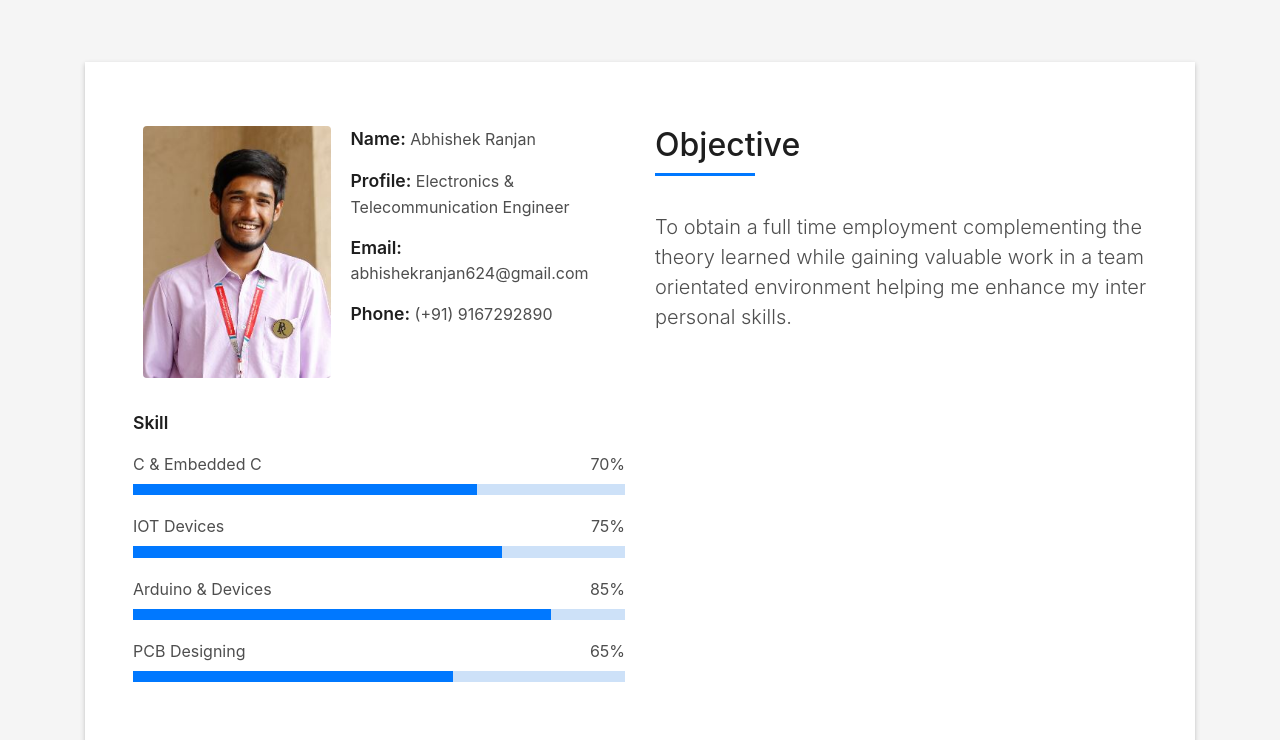
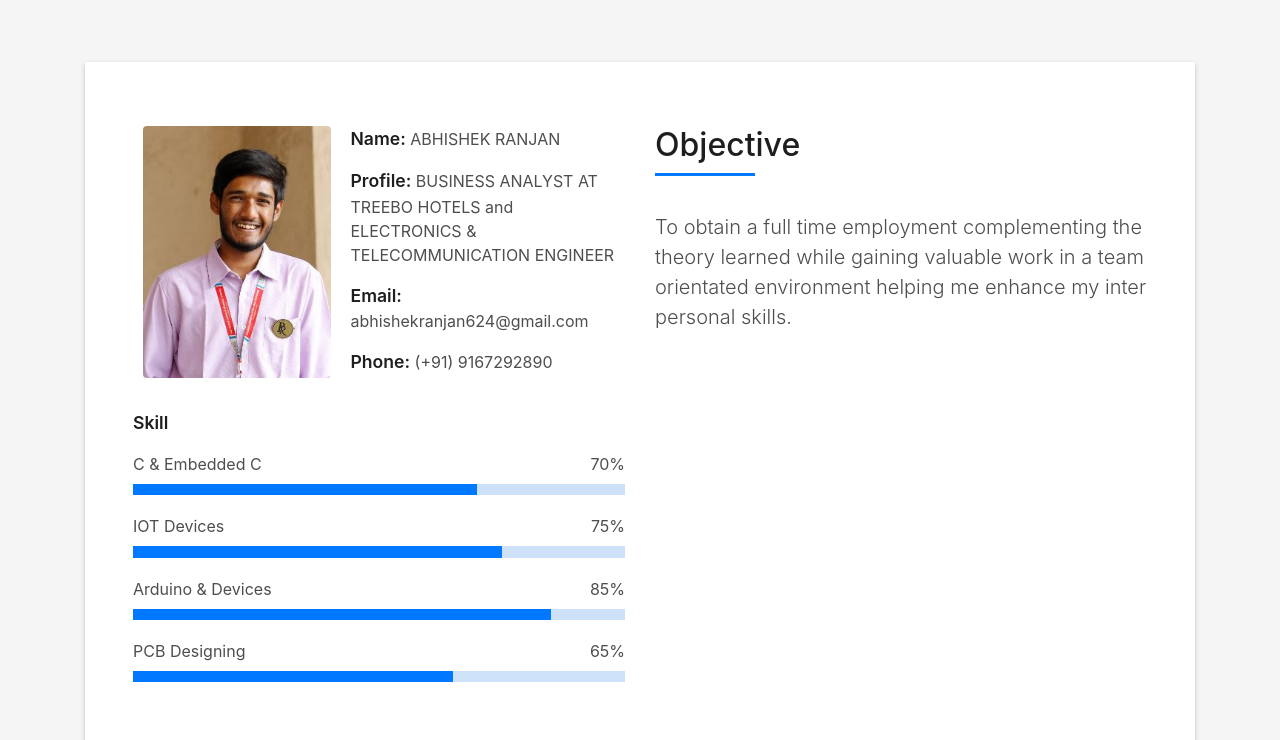
Before and after one commit to Ranjan1109/Ranjan1109.github.io, a plain HTML site: page index.html in a window 1280 px wide. Shown: the part 802-1542 px from the top of the page. Drawn offline with Linux system fonts and the light colour scheme; files whose address does not match are found by name.

Commit message:
Update index.html

```diff
--- a/index.html
+++ b/index.html
@@ -101,8 +101,8 @@
                   </div>
                   <div class="col-sm-6 col-md-7">
                     <div class="about-info">
-                      <p><span class="title-s">Name: </span> <span>Abhishek Ranjan</span></p>
-                      <p><span class="title-s">Profile: </span> <span>Electronics & Telecommunication Engineer</span></p>
+                      <p><span class="title-s">Name: </span> <span>ABHISHEK RANJAN</span></p>
+                      <p><span class="title-s">Profile: </span> <span>BUSINESS ANALYST AT TREEBO HOTELS and ELECTRONICS & TELECOMMUNICATION ENGINEER</span></p>
                       <p><span class="title-s">Email: </span> <span>abhishekranjan624@gmail.com</span></p>
                       <p><span class="title-s">Phone: </span> <span>(+91) 9167292890</span></p>
                     </div>
```
